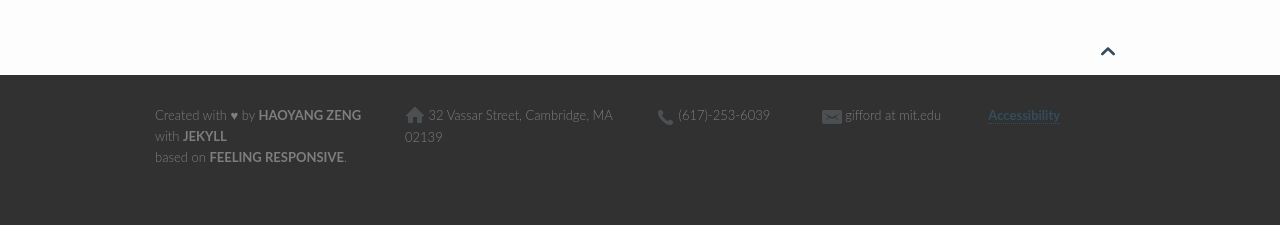
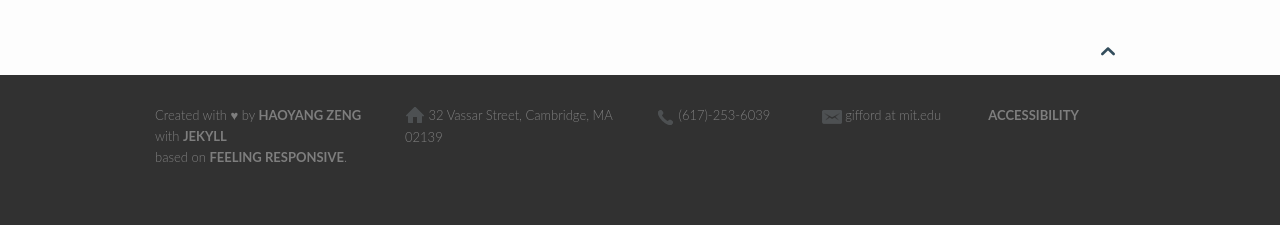
Before and after one commit to gifford-lab/gifford-lab.github.io, a Jekyll site: the page built from pages/pages-root-folder/index.md, in a window 1280 px wide. Shown: the part 1100-1325 px from the top of the page. Built offline with Jekyll 4.4.1, drawn with Linux system fonts in a browser that asks for light colours.

Commit message:
Change link font size

```diff
--- a/_includes/footer.html
+++ b/_includes/footer.html
@@ -31,7 +31,7 @@
               <img src="{{site.url}}/images/email-icon.png" alt="email icon"/>  gifford at mit.edu
             </p>
           </section>
-          <section id="subfooter-right" class="small-12 medium-2 columns">
+          <section id="subfooter-right" class="small-12 medium-2 columns credits">
             <p>
               <a href="https://accessibility.mit.edu/" target="_blank">Accessibility</a>
             </p>
```
